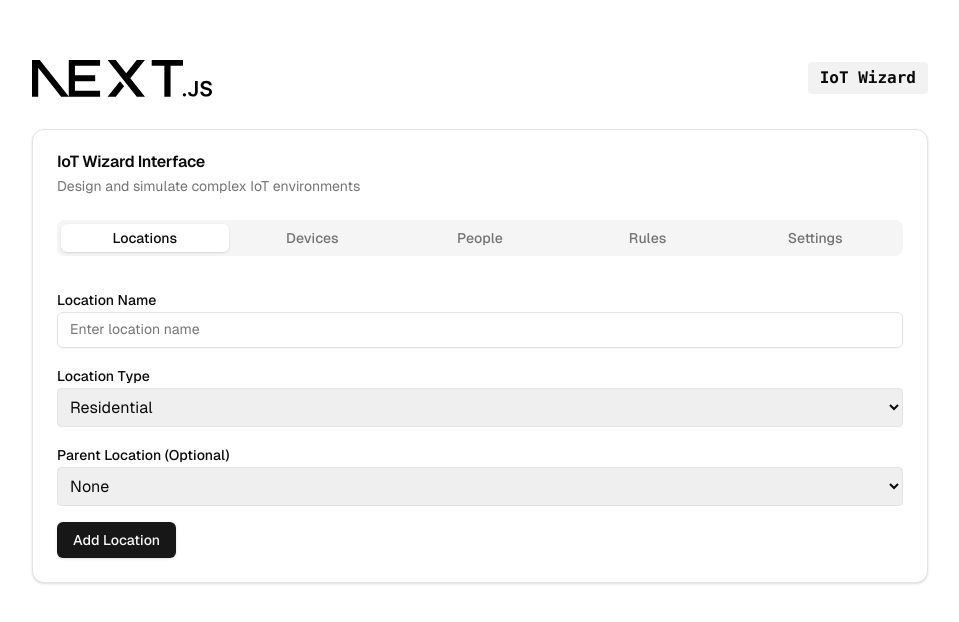
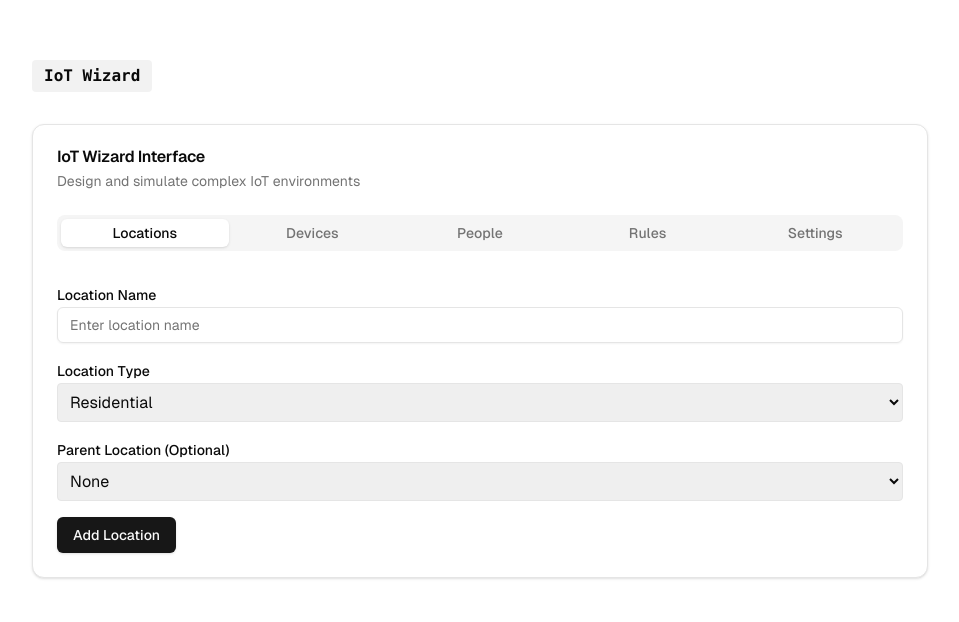
Before and after one commit to AmirrezaAsadi/nextjs-iot-wizard, a Next.js app: page / in a window 1280 px wide. Shown: the part 104-726 px from the top of the page, without its empty margins (160-1119 px from the left). Built offline with nearby package versions, Linux system fonts and the light colour scheme.

Commit message:
Remove Next.js logo from the main page

```diff
--- a/app/page.tsx
+++ b/app/page.tsx
@@ -7,14 +7,6 @@ export default function Home() {
     <div className="grid grid-rows-[20px_1fr_20px] items-center justify-items-center min-h-screen p-8 pb-20 gap-16 sm:p-20 font-[family-name:var(--font-geist-sans)]">
       <main className="flex flex-col gap-8 row-start-2 items-center sm:items-start w-full max-w-4xl">
         <div className="w-full flex justify-between items-center">
-          <Image
-            className="dark:invert"
-            src="/next.svg"
-            alt="Next.js logo"
-            width={180}
-            height={38}
-            priority
-          />
           <code className="bg-black/[.05] dark:bg-white/[.06] px-3 py-1 rounded font-semibold">
             IoT Wizard
           </code>
```
